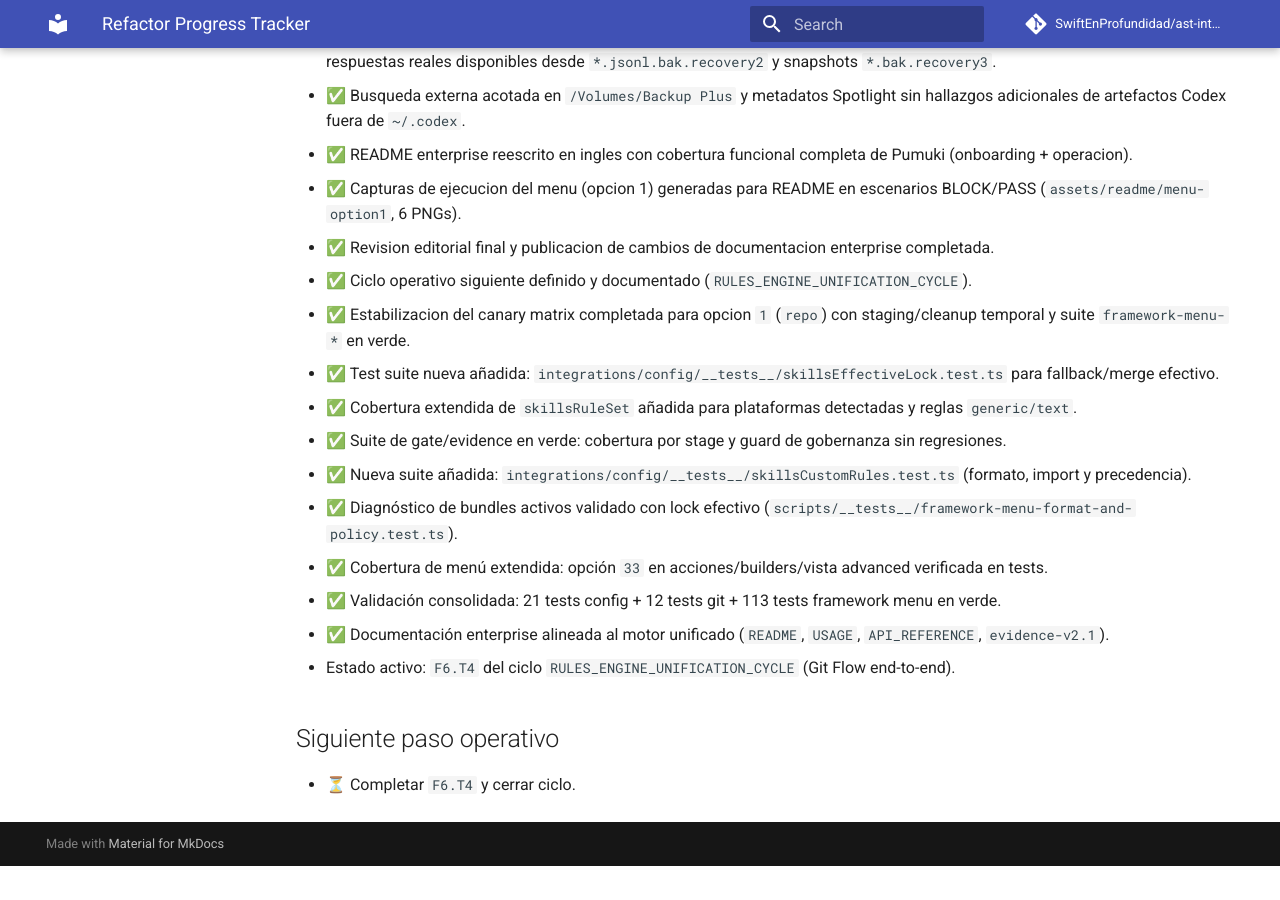
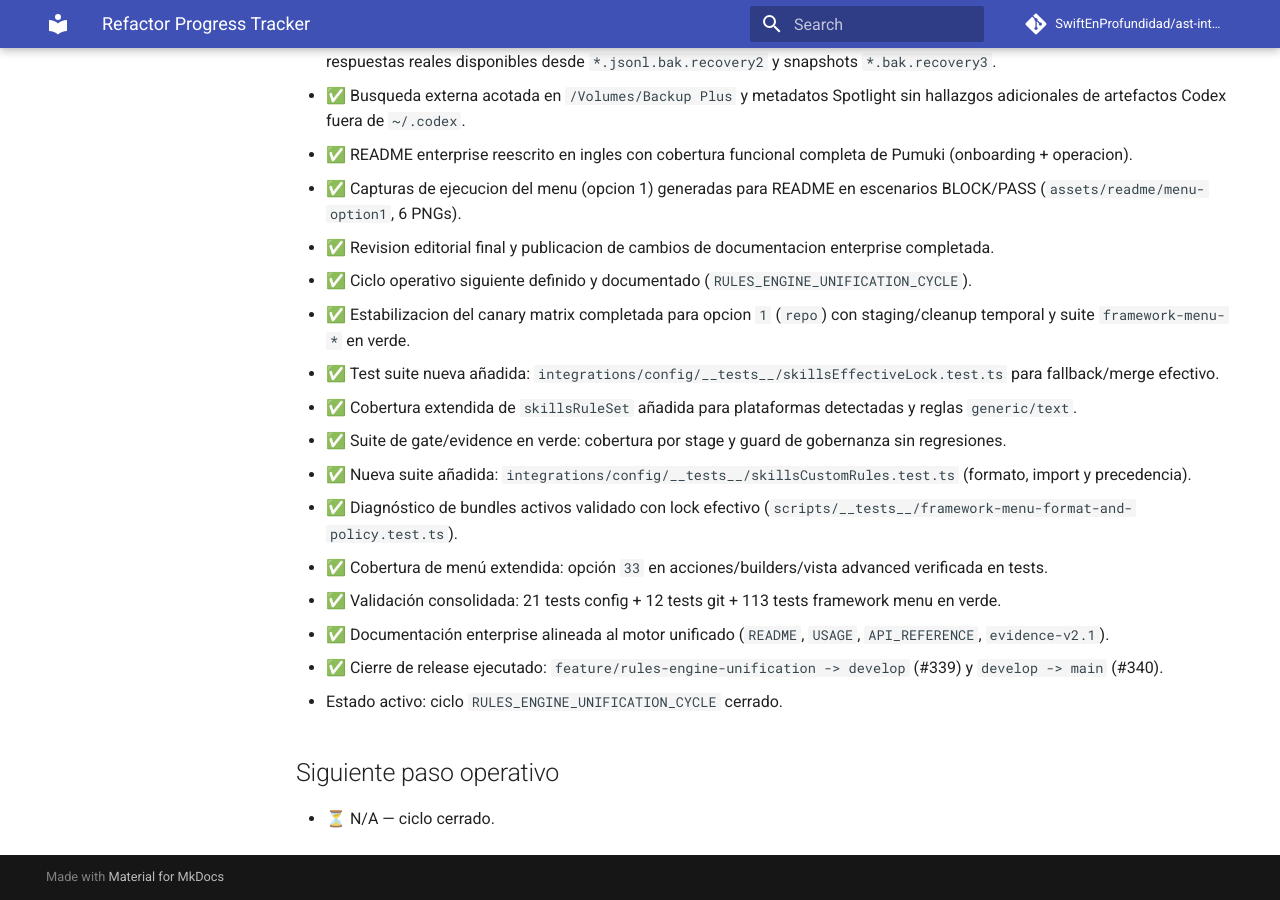
Before and after one commit to SwiftEnProfundidad/ast-intelligence-hooks, an MkDocs documentation site: the page built from docs/REFRACTOR_PROGRESS.md, in a window 1280 px wide and 900 px high, scrolled down 3686 px. Built offline with MkDocs 1.6.1 and Material for MkDocs 9.7.7, drawn with Linux system fonts in a browser that asks for light colours; comment, search, counter and statistics services are not loaded; before the commit the page ends 4552 px from its top, so only the background shows below that; some of the changed text lies outside the part shown.

Commit message:
docs(cycle): close rules engine unification tracking
Marca F6.T4 como completada tras merge #339/#340 y deja el ciclo RULES_ENGINE_UNIFICATION_CYCLE en estado cerrado.

```diff
--- a/docs/REFRACTOR_PROGRESS.md
+++ b/docs/REFRACTOR_PROGRESS.md
@@ -70,7 +70,7 @@ Estado operativo consolidado del repositorio y del ciclo activo.
 - ✅ `F6.T1` completada: `README.md` actualizado con arquitectura de rules engine unificado.
 - ✅ `F6.T2` completada: `docs/USAGE.md` y `docs/API_REFERENCE.md` actualizados con comandos/contratos de custom rules.
 - ✅ `F6.T3` completada: `docs/evidence-v2.1.md` actualizado para reflejar trazabilidad de bundles efectivos y reglas declarativas.
-- 🚧 `F6.T4` en construccion: cierre Git Flow end-to-end (`feature -> develop -> main`).
+- ✅ `F6.T4` completada: cierre Git Flow end-to-end (`feature -> develop -> main`) con PR #339 y PR #340 mergeadas.
 
 ## Hitos recientes
 - ✅ Sync Git Flow cerrado en ciclo anterior (`develop -> main`) con ramas remotas alineadas.
@@ -102,7 +102,8 @@ Estado operativo consolidado del repositorio y del ciclo activo.
 - ✅ Cobertura de menú extendida: opción `33` en acciones/builders/vista advanced verificada en tests.
 - ✅ Validación consolidada: 21 tests config + 12 tests git + 113 tests framework menu en verde.
 - ✅ Documentación enterprise alineada al motor unificado (`README`, `USAGE`, `API_REFERENCE`, `evidence-v2.1`).
-- Estado activo: `F6.T4` del ciclo `RULES_ENGINE_UNIFICATION_CYCLE` (Git Flow end-to-end).
+- ✅ Cierre de release ejecutado: `feature/rules-engine-unification -> develop` (#339) y `develop -> main` (#340).
+- Estado activo: ciclo `RULES_ENGINE_UNIFICATION_CYCLE` cerrado.
 
 ## Siguiente paso operativo
-- ⏳ Completar `F6.T4` y cerrar ciclo.
+- ⏳ N/A — ciclo cerrado.
```
Also changed, not shown: docs/RULES_ENGINE_UNIFICATION_CYCLE.md (+3 -2 lines).
